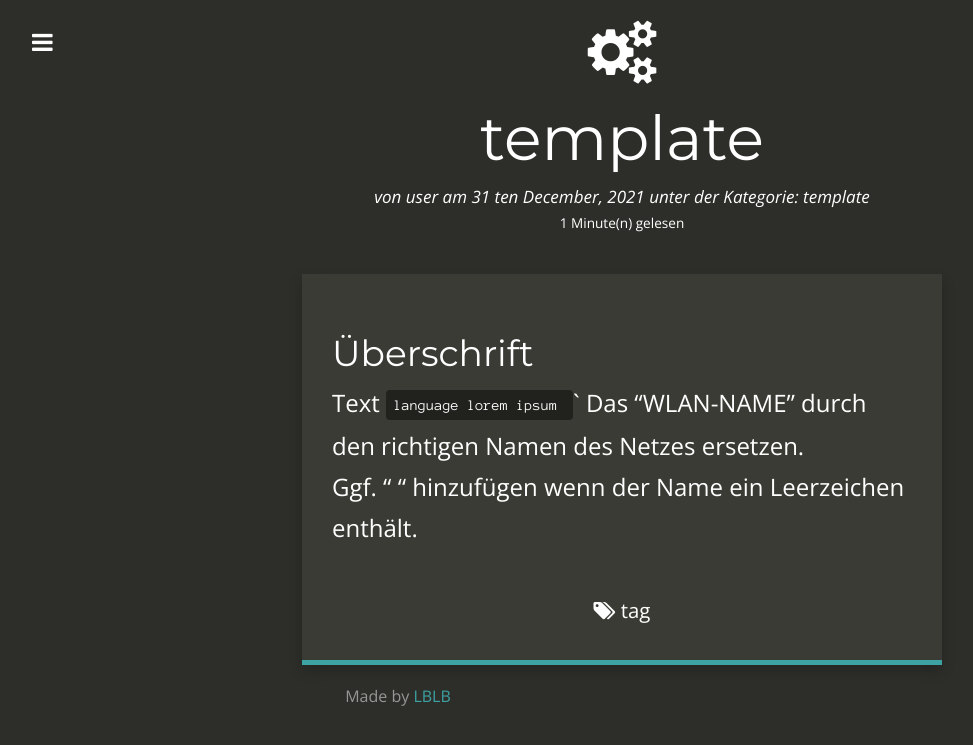
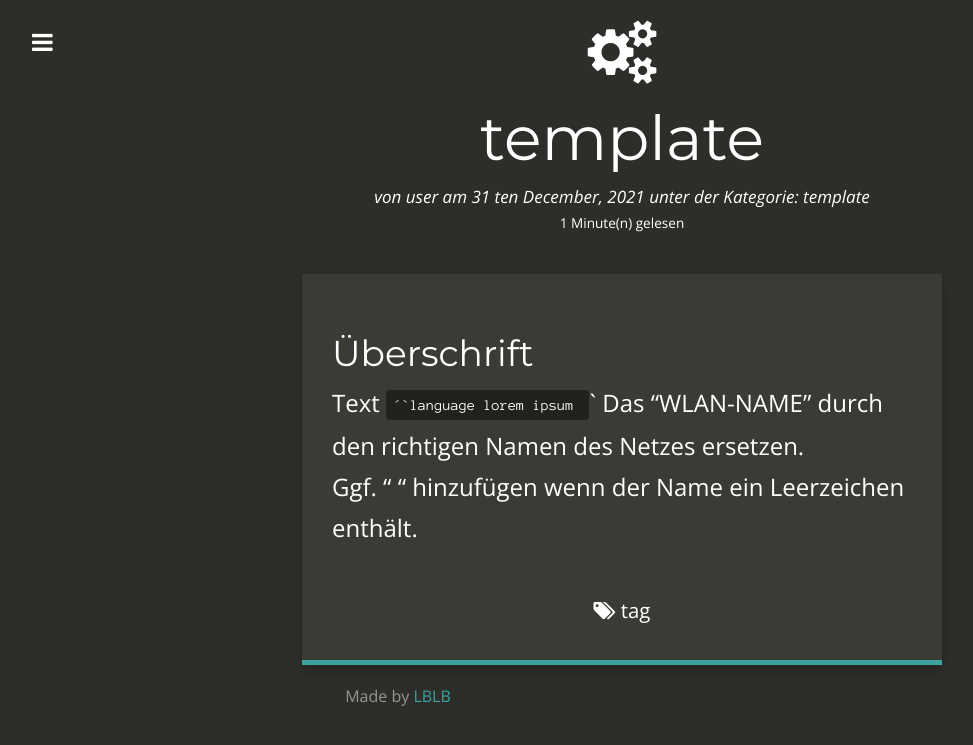
Before and after one commit to eski1337/lblb-it-ffd00, a Jekyll site: the page built from _posts/1999-01-01-template.md, in a window 1280 px wide. Shown: the top 745 px of the page, without its empty margins (18-991 px from the left). Built offline with Jekyll 4.4.1, drawn with Linux system fonts in a browser that asks for light colours; nearby versions of some CDN libraries; comment, search, counter and statistics services are not loaded.

````diff
--- a/_posts/1999-01-01-template.md
+++ b/_posts/1999-01-01-template.md
@@ -15,7 +15,7 @@ tags:
 ## Überschrift
 
 Text
-``language
+``´`language
 lorem ipsum
 ```
 Das "WLAN-NAME" durch den richtigen Namen des Netzes ersetzen.<br>
````
